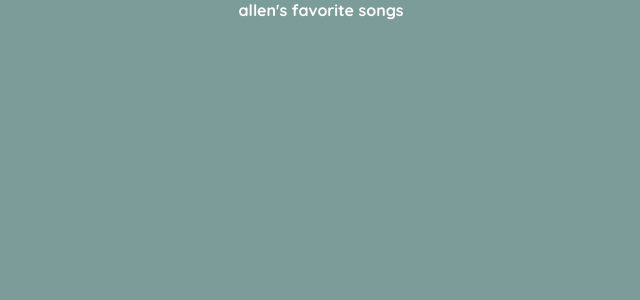
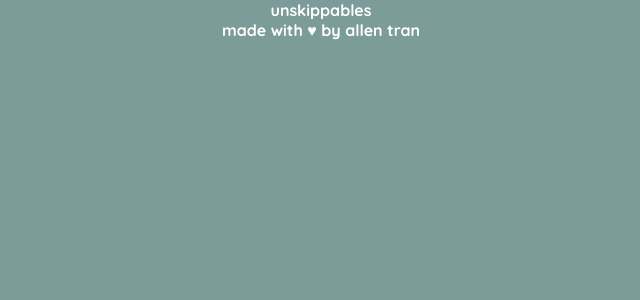
Before and after one commit to allen-tran/unskippables, a React (Create React App) app: page / in a window 1280 px wide. Shown: the top 300 px of the page, without its empty margins (319-959 px from the left). Built offline with nearby package versions, Linux system fonts and the light colour scheme.

Commit message:
more bing chilling clean up!

```diff
--- a/src/App.js
+++ b/src/App.js
@@ -1,11 +1,14 @@
 import './App.css';
+import Footer from './components/Footer/Footer';
 import UnauthedView from './pages/UnauthedView';
 
 function App() {
   return (
     <div className="App">
       <UnauthedView/>
+      <Footer/>
     </div>
+
   );
 }
 
--- /dev/null
+++ b/src/components/Footer/Footer.js
@@ -0,0 +1,7 @@
+import React from 'react'
+
+export default function Footer() {
+  return (
+    <div>made with <span>♥</span> by allen tran</div>
+  )
+}
--- /dev/null
+++ b/src/components/Navbar/Navbar.css
@@ -0,0 +1,3 @@
+.special {
+    color: #4e605e
+}
--- a/src/components/Navbar/Navbar.js
+++ b/src/components/Navbar/Navbar.js
@@ -2,6 +2,6 @@ import React from 'react'
 
 export default function Navbar() {
   return (
-    <div>allen's favorite songs</div>
+    <div>unskippables</div>
   )
 }
```
Also changed, not shown: src/components/Footer/Footer.css (added), src/components/SignIn/SignIn.css (added), src/components/SignUp/SignUp.css (added).
